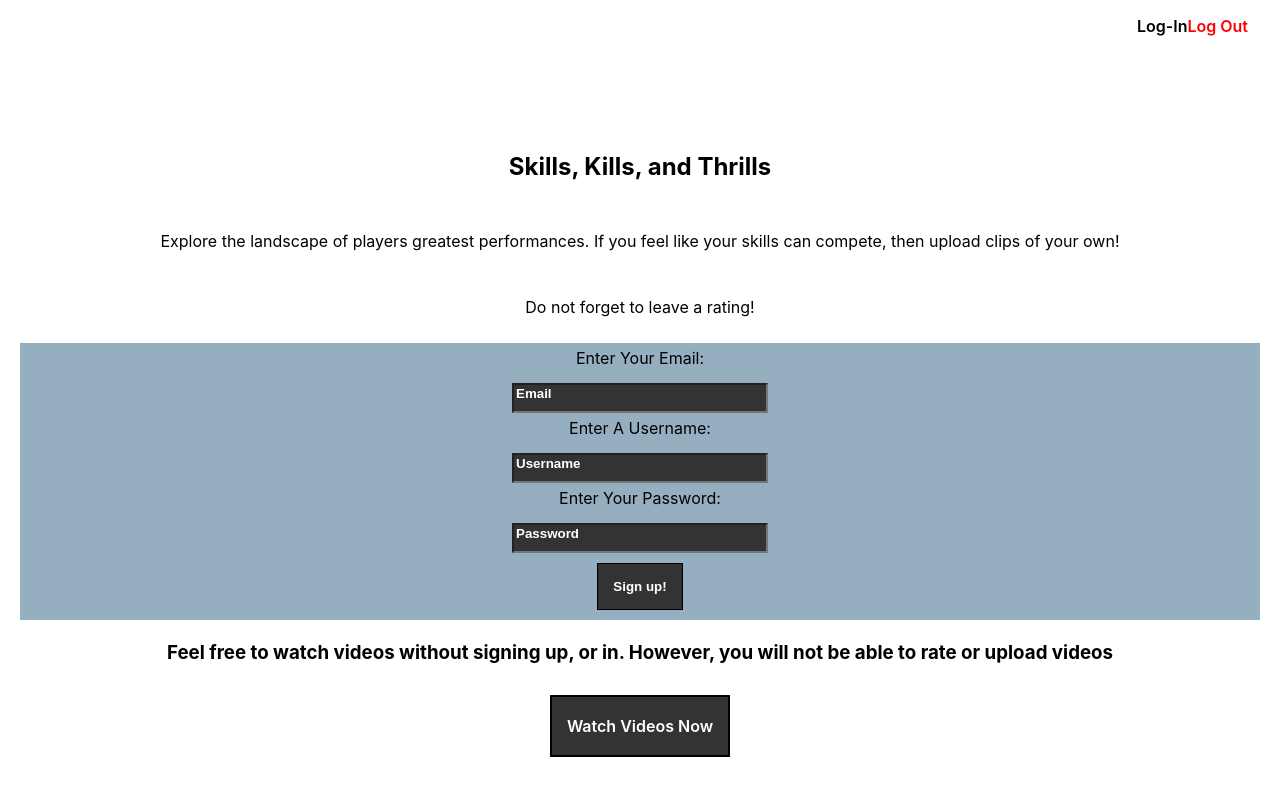
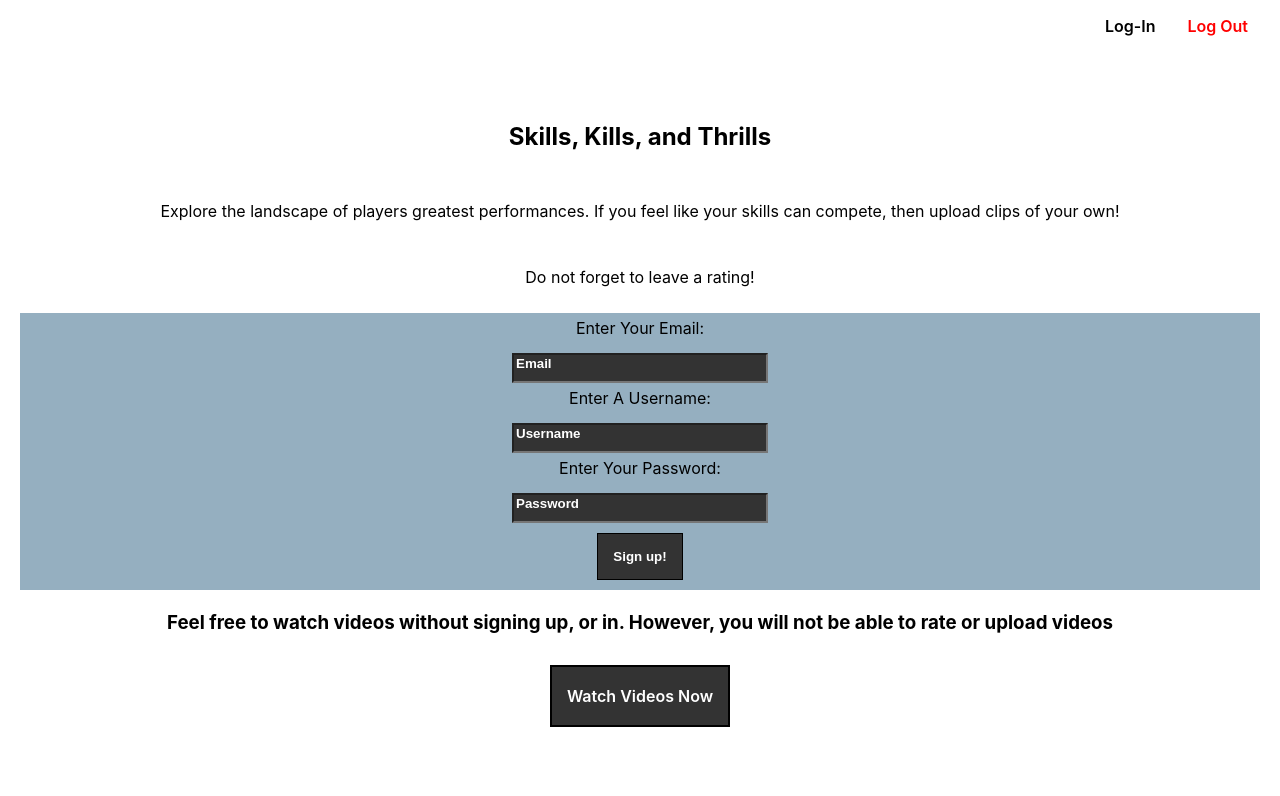
Before and after one commit to AJStolp/DD-Uploads, a React (Create React App) app: page / in a window 1280 px wide. Shown: the top 796 px of the page. Built offline with nearby package versions, Linux system fonts and the light colour scheme.

Commit message:
ready to deploy to static

```diff
--- a/src/nav-log-in/nav-log-in.css
+++ b/src/nav-log-in/nav-log-in.css
@@ -8,8 +8,10 @@
     text-decoration: none;
     font-weight: 600;
 }
+
 ul > li {
     list-style-type: none;
-    text-align: right;
+    float: right;
     margin-right: 2em;
+    display: inline;
 }
--- a/src/nav-log-in/nav-log-in.js
+++ b/src/nav-log-in/nav-log-in.js
@@ -8,8 +8,10 @@ function Nav (props) {
             <nav className='nav-in-out'>
                <ul>
                     <li>
+                        <Link to='/sign-in-form' className='log-out'>Log Out</Link>
+                    </li>
+                    <li>
                         <Link to='/Sign-in' onClick={props.hideShowNav} className='log-in'>Log-In</Link>
-                        <Link to='/sign-in-form' className='log-out'>Log Out</Link>
                     </li>
                 </ul>
            </nav>
```
